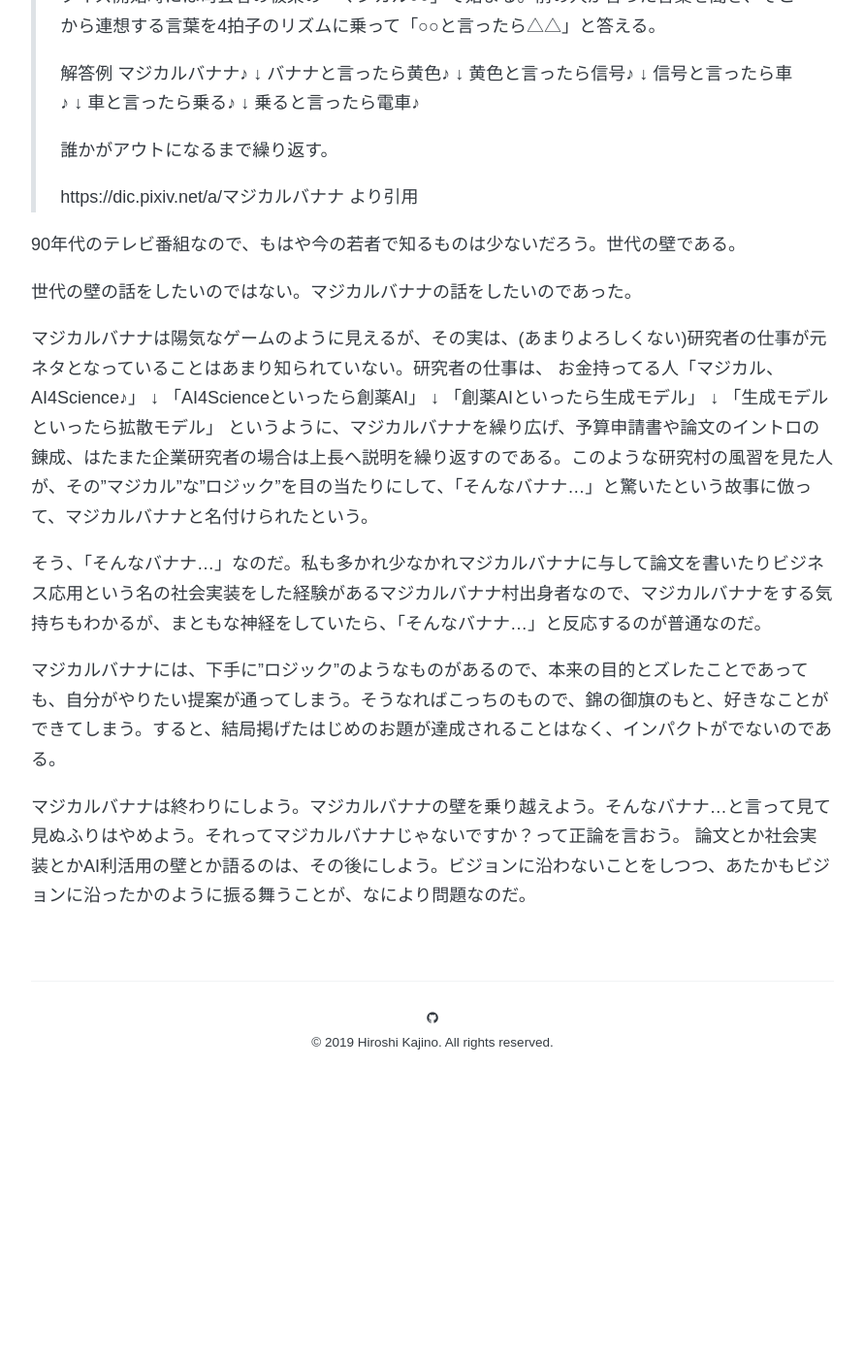
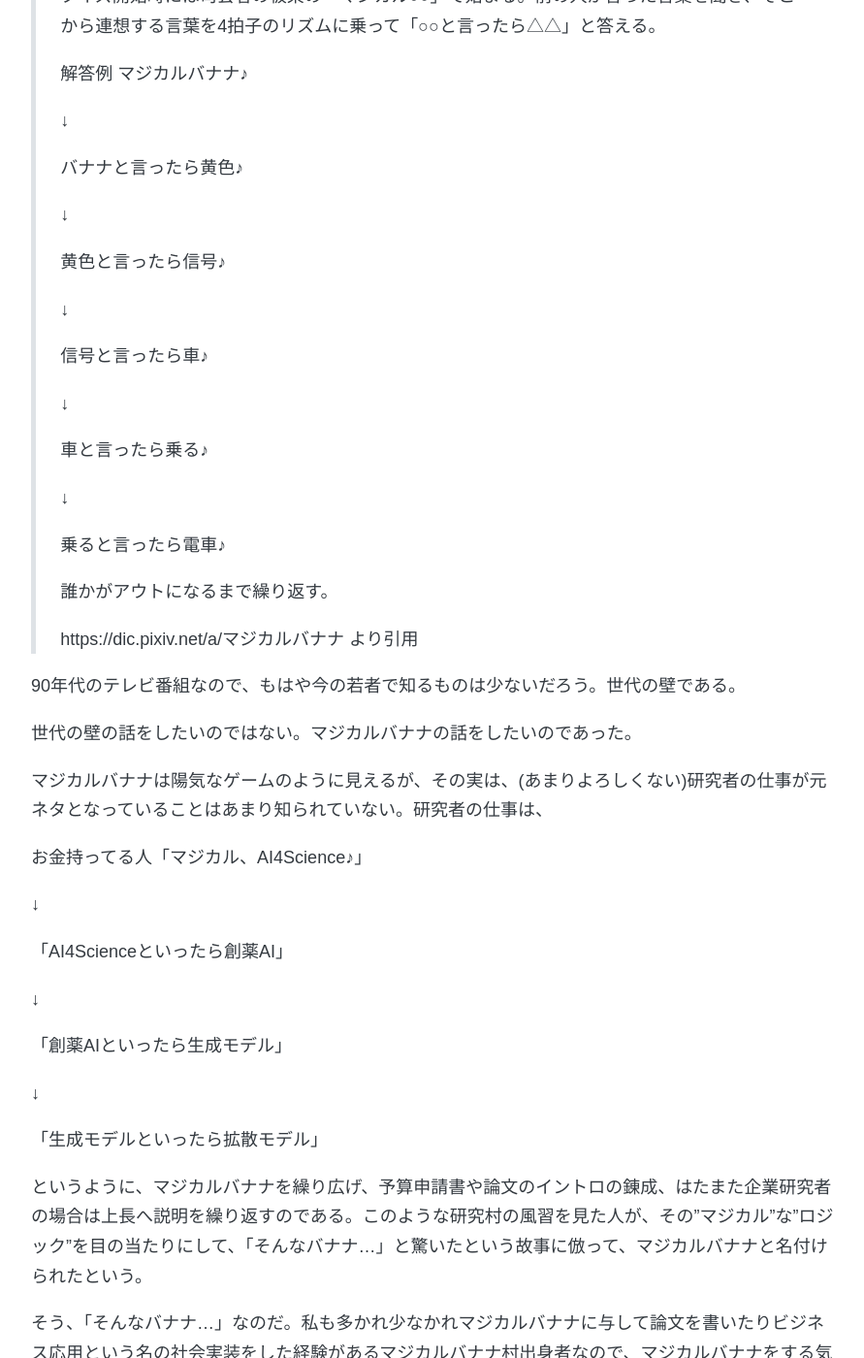
Before and after one commit to kanojikajino/kanojikajino.github.io, a Jekyll site: the page built from _posts/2025-12-04-banana.md, in a window 1280 px wide and 1400 px high, scrolled down 336 px. Shown: the whole window at 97% size, without its empty margins (194-1085 px from the left). Built offline with Jekyll 4.4.1, drawn with Linux system fonts in a browser that asks for light colours; some web fonts are replaced; comment, search, counter and statistics services are not loaded; before the commit the page ends 1512 px from its top, so only the background shows below that; part of the change alters nothing that is shown; some of the changed text lies outside the part shown.

Commit message:
minor fix

```diff
--- a/_posts/2025-12-04-banana.md
+++ b/_posts/2025-12-04-banana.md
@@ -1,27 +1,37 @@
 ---
 layout: post
 title:  "マジカルバナナの壁"
-date:   2025-12-01 00:00:00 +0900
+date:   2025-12-04 00:00:00 +0900
 tags: [research]
 categories: research
 ---
 
-これは[壁 Advent Calendar 2025](https://adventar.org/calendars/9082)の記事です．
+これは[壁 Advent Calendar 2025](https://adventar.org/calendars/11629)の記事です．
 
 
 >クイズ開始時には司会者の板東の「マジカル○○」で始まる。前の人が言った言葉を聞き、そこから連想する言葉を4拍子のリズムに乗って「○○と言ったら△△」と答える。
 >
 >解答例
 >マジカルバナナ♪
+>
 >↓
+>
 >バナナと言ったら黄色♪
+>
 >↓
+>
 >黄色と言ったら信号♪
+>
 >↓
+>
 >信号と言ったら車♪
+>
 >↓
+>
 >車と言ったら乗る♪
+>
 >↓
+>
 >乗ると言ったら電車♪
 >
 >誰かがアウトになるまで繰り返す。
@@ -34,13 +44,21 @@ https://dic.pixiv.net/a/マジカルバナナ より引用
 世代の壁の話をしたいのではない。マジカルバナナの話をしたいのであった。
 
 マジカルバナナは陽気なゲームのように見えるが、その実は、(あまりよろしくない)研究者の仕事が元ネタとなっていることはあまり知られていない。研究者の仕事は、
+
 お金持ってる人「マジカル、AI4Science♪」
+
 ↓
+
 「AI4Scienceといったら創薬AI」
+
 ↓
+
 「創薬AIといったら生成モデル」
+
 ↓
+
 「生成モデルといったら拡散モデル」
+
 というように、マジカルバナナを繰り広げ、予算申請書や論文のイントロの錬成、はたまた企業研究者の場合は上長へ説明を繰り返すのである。このような研究村の風習を見た人が、その"マジカル"な"ロジック"を目の当たりにして、「そんなバナナ…」と驚いたという故事に倣って、マジカルバナナと名付けられたという。
 
 そう、「そんなバナナ…」なのだ。私も多かれ少なかれマジカルバナナに与して論文を書いたりビジネス応用という名の社会実装をした経験があるマジカルバナナ村出身者なので、マジカルバナナをする気持ちもわかるが、まともな神経をしていたら、「そんなバナナ…」と反応するのが普通なのだ。
```
